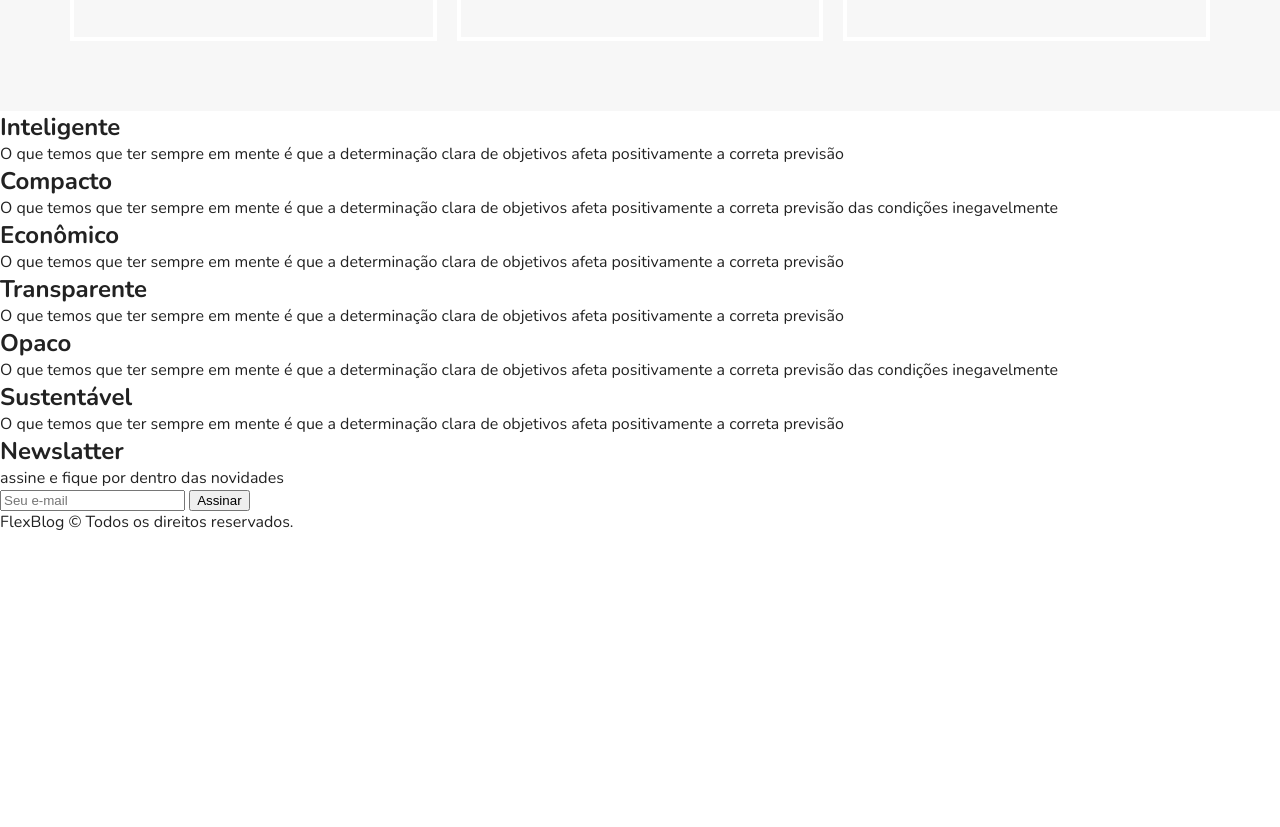
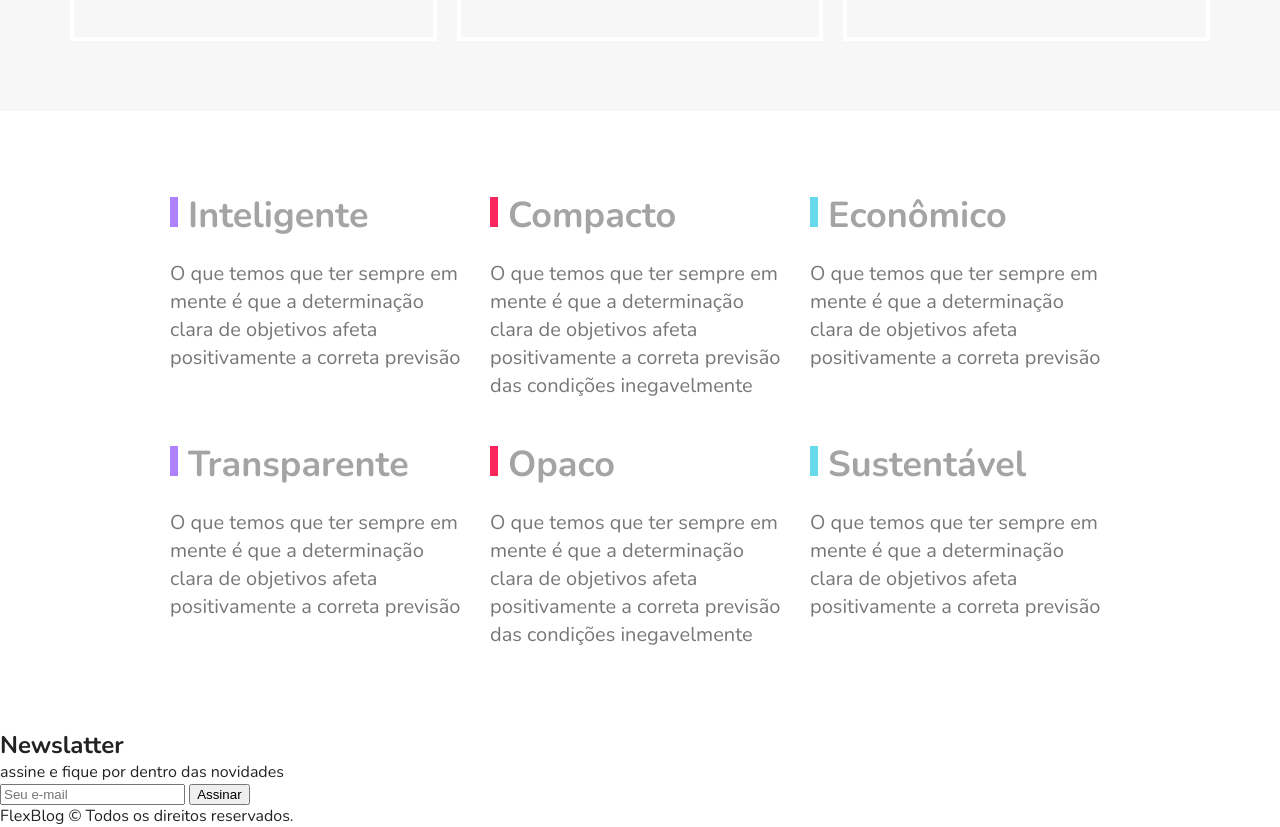
Before and after one commit to AislanDayvson/flexblog, a plain HTML site: page index.html in a window 1280 px wide. Shown: the part 2332-3159 px from the top of the page. Before the commit the page ends 2865 px from the top, so only its background shows below. Drawn offline with nearby package versions, Linux system fonts and the light colour scheme.

Commit message:
feat: estilizando a seção de qualidade

```diff
--- /dev/null
+++ b/css/qualidade/qualidade.css
@@ -0,0 +1,43 @@
+.qualidade{
+    max-width: 960px;
+    margin: 60px auto;
+    display: flex;
+    flex-wrap: wrap;
+}
+
+.qualidade-item{
+    flex: 1 1 300px;
+    margin: 20px 10px;
+}
+
+.qualidade-item h2{
+    font-size: 2.25em;
+    color: #a4a4a4;
+    margin-bottom: 20px;
+}
+
+.qualidade-item h2::before{
+    content: "";
+    display: inline-block;
+    width: 8px;
+    height: 30px;
+    margin-right: 10px;
+}
+
+.qualidade-item:nth-of-type(3n+1) h2::before{
+    background: #ae81ff;
+}
+
+.qualidade-item:nth-of-type(3n+2) h2::before{
+    background: #f9265e;
+}
+
+.qualidade-item:nth-of-type(3n+3) h2::before{
+    background: #66d9eb;
+}
+
+.qualidade-item p {
+    font-size: 1.25em;
+    line-height: 1.4;
+    color: #777;
+}
--- a/css/style.css
+++ b/css/style.css
@@ -4,3 +4,4 @@
 @import "./sobre/sobre.css";
 @import "./produtos/produtos.css";
 @import "./planos/planos.css";
+@import "./qualidade/qualidade.css";
```
